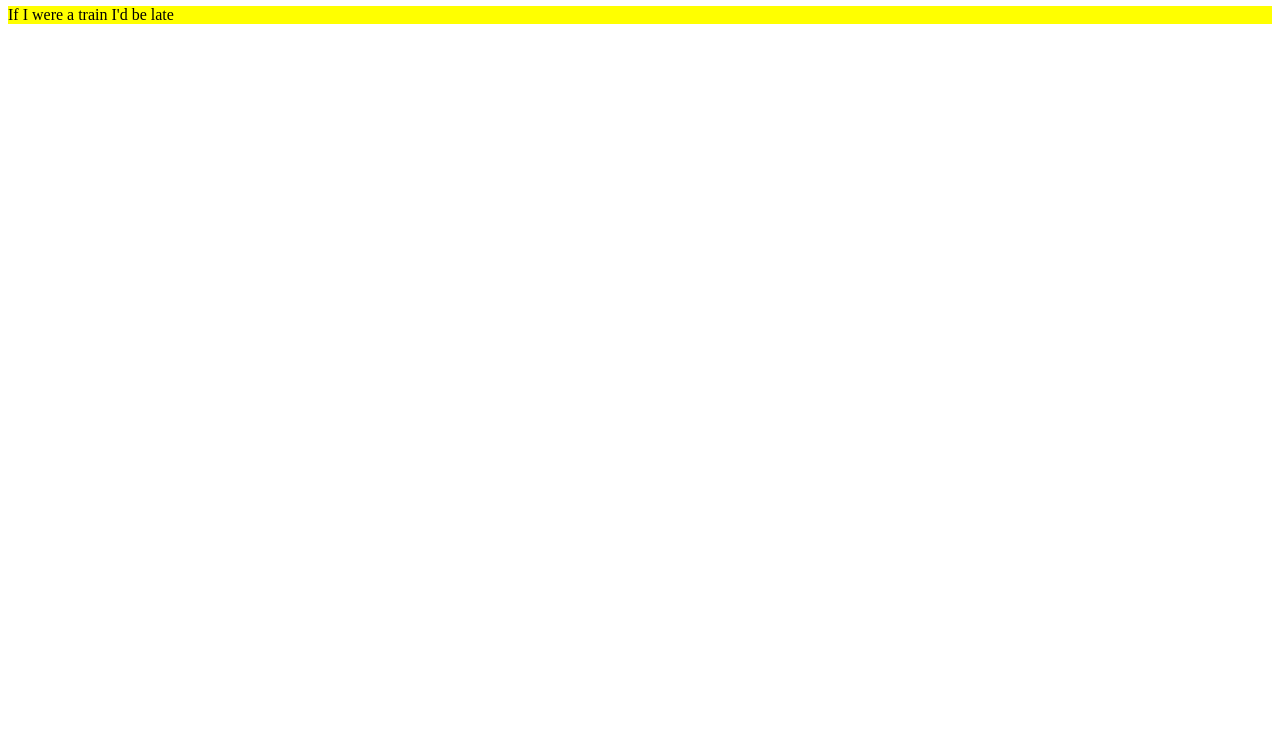
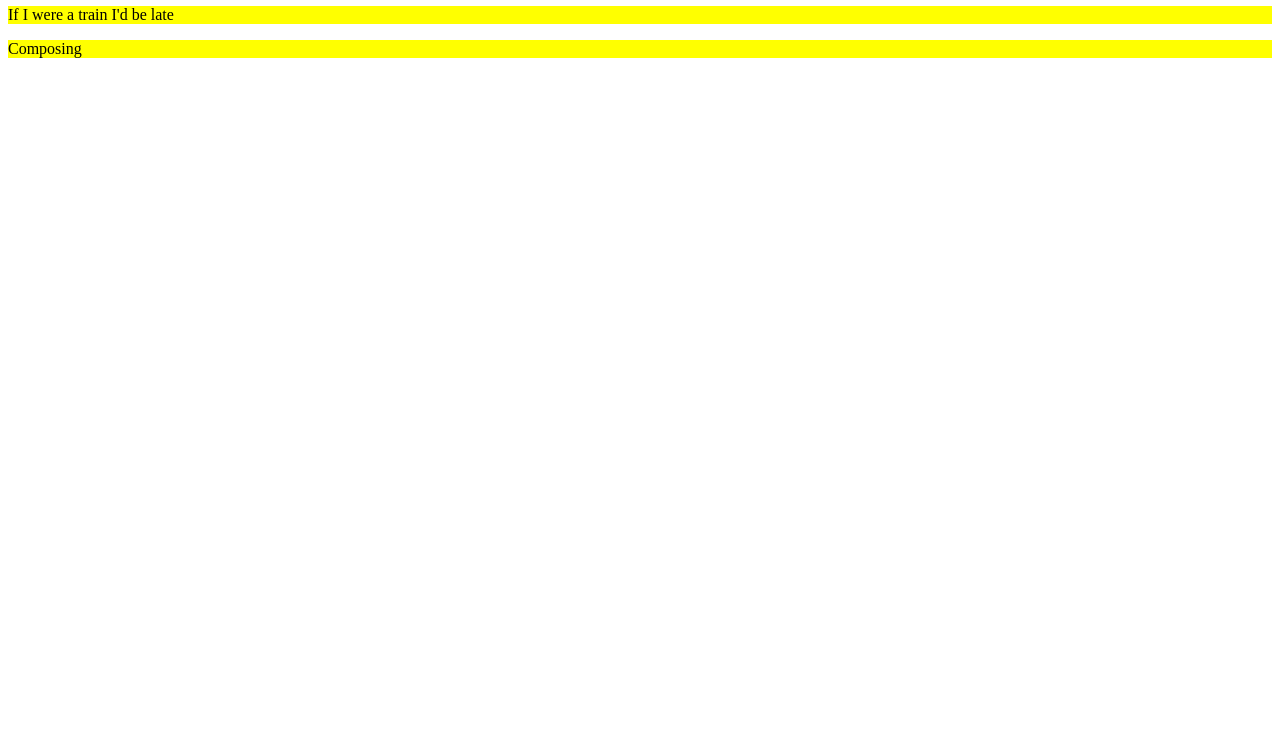
Before and after one commit to gaetanodec/hello-world, a plain HTML site: page index.html in a window 1280 px wide. Shown: the part 60-800 px from the top of the page. Drawn offline with Linux system fonts and the light colour scheme.

Commit message:
Update index.html

```diff
--- a/index.html
+++ b/index.html
@@ -2,8 +2,8 @@
   <style>
     p {background-color : rgb(255,255,0)}
     .classe {
-      background-color : rgb(200,100,180)
-      align-selg: center
+      background-color: rgb(200,100,180)
+      align-self: center
     }
   </style>
 </head>
@@ -12,6 +12,6 @@
   <h1>Hello World</h1>
   <p> If I were a train I'd be late</p>
 
-  <span class="classe"></span>
+  <div class="classe"><p>Composing </p></div>
 
 </body>
```
